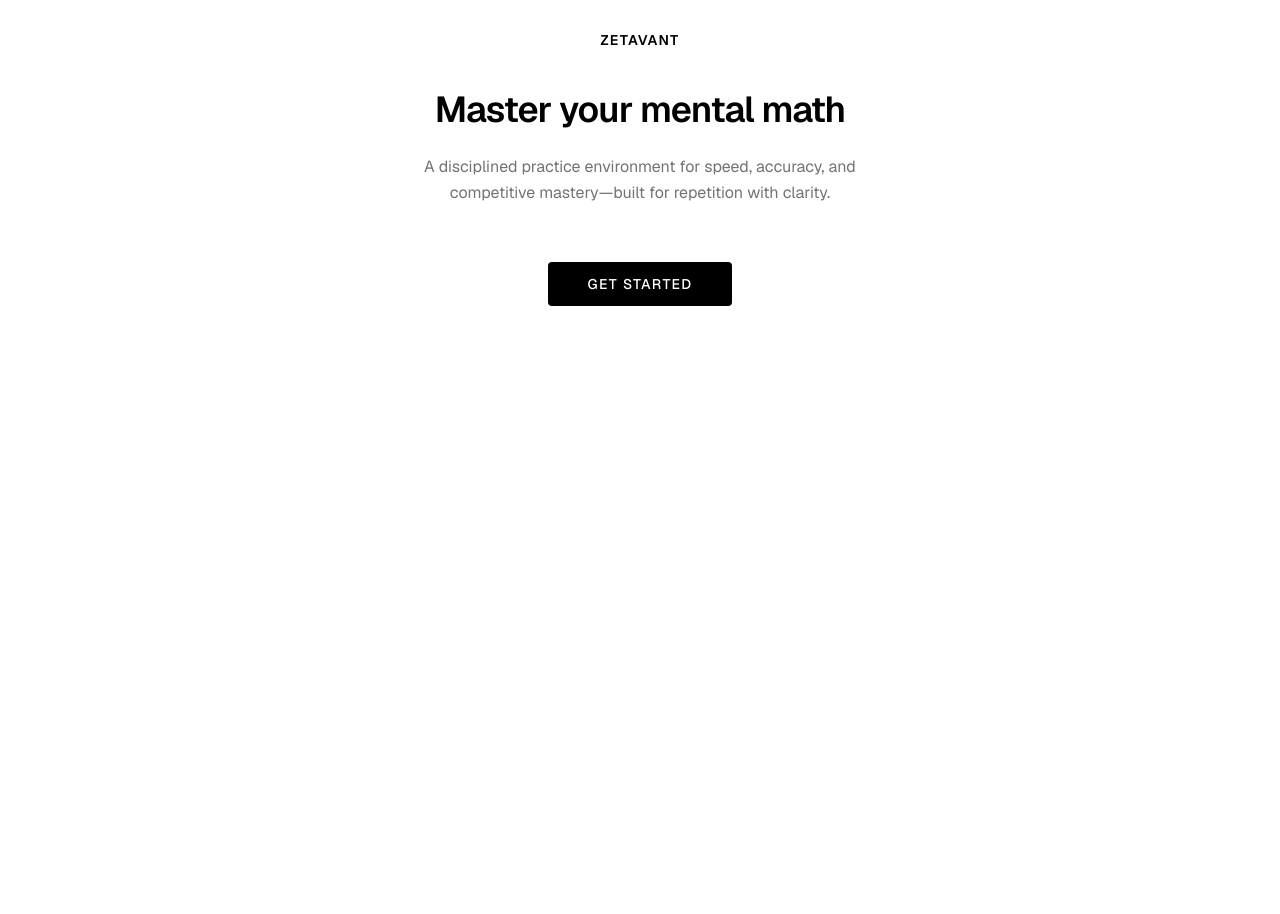
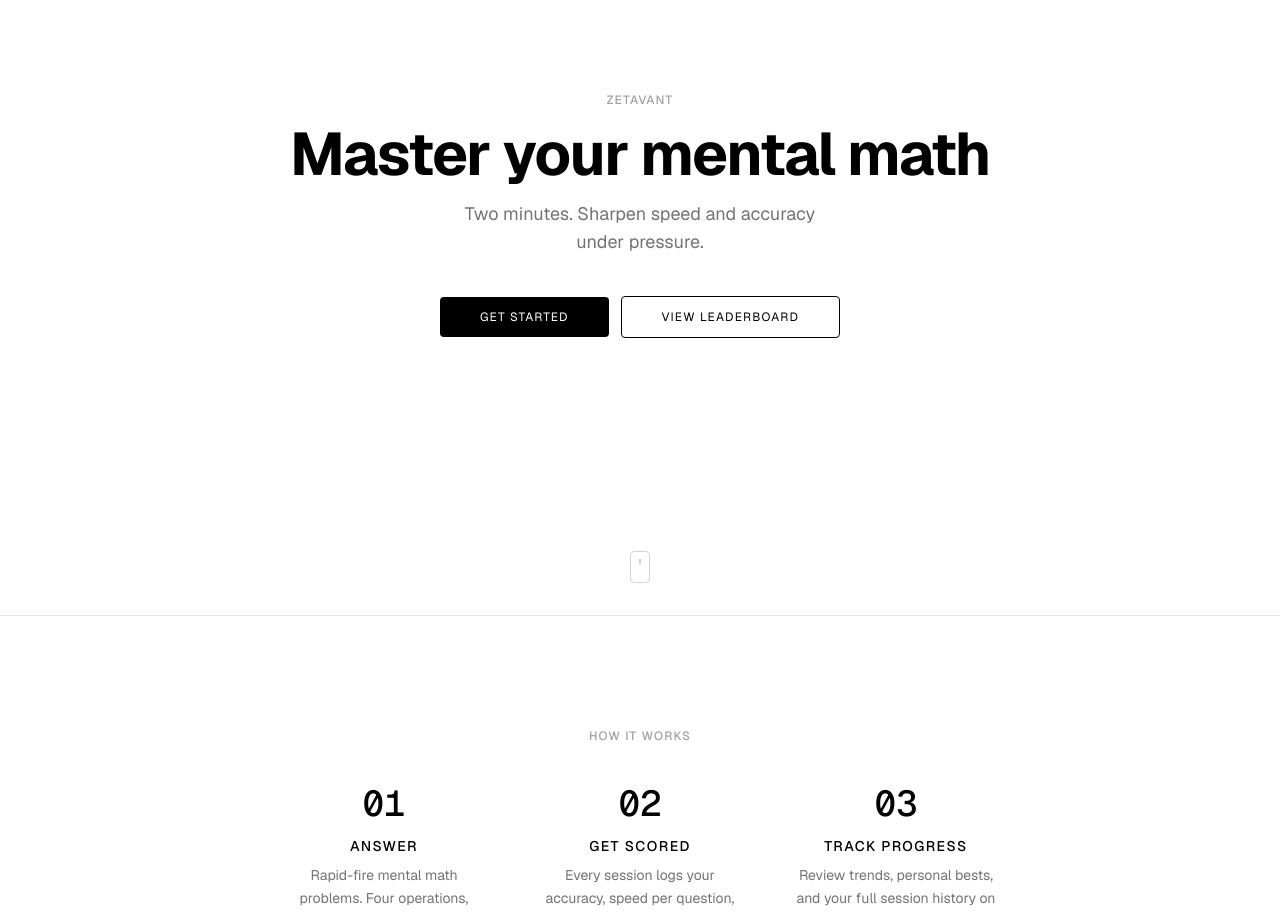
Before and after one commit to michaelflorip/zetalog, a Next.js app: page / in a window 1280 px wide. Shown: the part 280-1194 px from the top of the page. Before the commit the page ends 800 px from the top, so only its background shows below. Built offline with nearby package versions, Linux system fonts and the light colour scheme; no server answers; the database is empty.

Commit message:
fix: animated mouse scroll hint + deduplicate hall of fame by user

```diff
--- a/src/app/page.tsx
+++ b/src/app/page.tsx
@@ -1,8 +1,14 @@
 import Link from "next/link";
 import { createClient } from "@/lib/supabase/server";
 
+const LABEL_MUTED =
+  "text-xs font-medium tracking-widest uppercase text-neutral-400 dark:text-neutral-500";
+
 const PRIMARY_BTN =
-  "inline-flex items-center justify-center bg-black px-10 py-3 text-sm font-medium tracking-widest uppercase text-white transition-colors duration-300 hover:opacity-90 dark:bg-white dark:text-black rounded-sm";
+  "inline-flex items-center justify-center bg-black px-10 py-3 font-sans text-xs tracking-widest uppercase text-white rounded-sm transition-colors duration-300 dark:bg-white dark:text-black";
+
+const GHOST_BTN =
+  "inline-flex items-center justify-center border border-black px-10 py-3 font-sans text-xs tracking-widest uppercase text-black rounded-sm transition-colors duration-300 dark:border-white dark:text-white";
 
 const PRIMARY_BTN_WIDE =
   "inline-flex flex-1 items-center justify-center bg-black px-8 py-4 text-sm font-medium tracking-widest uppercase text-white transition-colors duration-300 hover:opacity-90 dark:bg-white dark:text-black rounded-sm sm:min-w-[200px] sm:flex-none";
@@ -10,32 +16,266 @@ const PRIMARY_BTN_WIDE =
 const OUTLINE_BTN =
   "inline-flex flex-1 items-center justify-center border border-black bg-white px-8 py-4 text-sm font-medium tracking-widest uppercase text-black transition-colors duration-300 hover:bg-neutral-50 dark:border-white dark:bg-black dark:text-white dark:hover:bg-white/10 rounded-sm sm:min-w-[200px] sm:flex-none";
 
+const OPERATOR_SPECS = [
+  { name: "ADDITION", range: "2–100 + 2–100" },
+  { name: "SUBTRACTION", range: "Inverted addition" },
+  { name: "MULTIPLICATION", range: "2–12 × 2–100" },
+  { name: "DIVISION", range: "Inverted multiplication" },
+] as const;
+
+const HOW_IT_WORKS = [
+  {
+    numeral: "01",
+    title: "ANSWER",
+    body: "Rapid-fire mental math problems. Four operations, configurable difficulty. Two minutes on the clock.",
+  },
+  {
+    numeral: "02",
+    title: "GET SCORED",
+    body: "Every session logs your accuracy, speed per question, and operator breakdown. Ranked sessions count toward the leaderboard.",
+  },
+  {
+    numeral: "03",
+    title: "TRACK PROGRESS",
+    body: "Review trends, personal bests, and your full session history on your dashboard. See where time is being lost.",
+  },
+] as const;
+
+interface TopSessionRow {
+  username: string;
+  score: number;
+}
+
+function profileUsername(
+  profiles: { username: string | null } | { username: string | null }[] | null,
+): string {
+  const profile = Array.isArray(profiles) ? profiles[0] : profiles;
+  return profile?.username?.trim() || "—";
+}
+
+async function fetchTopSessions(): Promise<TopSessionRow[]> {
+  try {
+    const supabase = await createClient();
+    const { data, error } = await supabase
+      .from("sessions")
+      .select("score, user_id, profiles!inner(username)")
+      .eq("source", "zetavant")
+      .eq("profiles.is_public", true)
+      .order("score", { ascending: false })
+      .order("created_at", { ascending: false })
+      .limit(50);
+
+    if (error || !data) return [];
+
+    const seen = new Set<string>();
+    const topUsers: TopSessionRow[] = [];
+
+    for (const row of data) {
+      const userId = row.user_id as string;
+      if (!userId || seen.has(userId)) continue;
+
+      seen.add(userId);
+      const raw = row.profiles as
+        | { username: string | null }
+        | { username: string | null }[]
+        | null;
+
+      topUsers.push({
+        username: profileUsername(raw),
+        score: Number(row.score),
+      });
+
+      if (topUsers.length === 5) break;
+    }
+
+    return topUsers;
+  } catch {
+    return [];
+  }
+}
+
+function GuestHome({ topSessions }: { topSessions: TopSessionRow[] }) {
+  return (
+    <>
+      <style>{`
+  @keyframes mouse-scroll {
+    0%, 100% { transform: translateY(0px); }
+    50% { transform: translateY(6px); }
+  }
+  .mouse-dot {
+    animation: mouse-scroll 1.5s ease-in-out infinite;
+  }
+`}</style>
+      <div className="flex flex-1 flex-col bg-white font-sans transition-colors duration-300 dark:bg-black">
+      <section className="relative flex min-h-screen flex-col items-center justify-center text-center">
+        <div className="mx-auto w-full max-w-3xl px-6">
+          <p className={LABEL_MUTED}>Zetavant</p>
+          <h1 className="mt-4 text-4xl font-bold tracking-tight text-black dark:text-white md:text-6xl">
+            Master your mental math
+          </h1>
+          <p className="mx-auto mt-4 max-w-sm text-base text-neutral-500 dark:text-neutral-400 md:text-lg">
+            Two minutes. Sharpen speed and accuracy under pressure.
+          </p>
+          <div className="mt-10 flex flex-col items-center justify-center gap-3 sm:flex-row">
+            <Link href="/signup" className={PRIMARY_BTN}>
+              GET STARTED
+            </Link>
+            <Link href="/leaderboard" className={GHOST_BTN}>
+              VIEW LEADERBOARD
+            </Link>
+          </div>
+        </div>
+        <div className="absolute bottom-8 left-0 right-0 flex justify-center">
+          <div className="flex h-8 w-5 justify-center rounded-sm border border-neutral-300 pt-1.5 dark:border-neutral-600">
+            <div className="mouse-dot h-1.5 w-0.5 rounded-full bg-neutral-300 dark:bg-neutral-600" />
+          </div>
+        </div>
+      </section>
+
+      <section className="border-t border-gray-200 py-20 md:py-28 dark:border-gray-800">
+        <div className="mx-auto max-w-3xl px-6 text-center">
+          <p className={LABEL_MUTED}>How it works</p>
+          <div className="mt-10 grid grid-cols-1 gap-8 md:grid-cols-3 md:gap-12">
+            {HOW_IT_WORKS.map((step) => (
+              <div key={step.numeral}>
+                <p className="font-mono text-4xl font-medium tabular-nums text-black dark:text-white">
+                  {step.numeral}
+                </p>
+                <p className="mt-3 text-sm font-medium tracking-widest uppercase text-black dark:text-white">
+                  {step.title}
+                </p>
+                <p className="mt-2 text-sm leading-relaxed text-neutral-500 dark:text-neutral-400">
+                  {step.body}
+                </p>
+              </div>
+            ))}
+          </div>
+        </div>
+      </section>
+
+      <section className="border-t border-gray-200 py-20 md:py-28 dark:border-gray-800">
+        <div className="mx-auto max-w-3xl px-6 text-center">
+          <p className={LABEL_MUTED}>Hall of fame</p>
+          <p className="mt-1 font-mono text-xs tracking-widest text-neutral-400">
+            TOP SCORES — STANDARD 2-MINUTE SESSIONS
+          </p>
+          <div className="mt-8 w-full">
+            {topSessions.length > 0 ? (
+              topSessions.map((row, index) => (
+                <div
+                  key={`${row.username}-${row.score}-${index}`}
+                  className="flex items-baseline justify-between border-b border-gray-100 py-3 dark:border-gray-900"
+                >
+                  <div className="flex items-baseline">
+                    <span className="w-6 font-mono text-xs tabular-nums text-neutral-400">
+                      #{index + 1}
+                    </span>
+                    <span className="ml-4 font-mono text-sm text-black dark:text-white">
+                      {row.username}
+                    </span>
+                  </div>
+                  <span className="font-mono text-sm font-medium tabular-nums text-black dark:text-white">
+                    {row.score}
+                  </span>
+                </div>
+              ))
+            ) : (
+              <div className="flex items-baseline justify-between border-b border-gray-100 py-3 dark:border-gray-900">
+                <span className="font-mono text-sm text-neutral-400">—</span>
+                <span className="font-mono text-sm text-neutral-400">—</span>
+              </div>
+            )}
+          </div>
+          <p className="mt-4 text-right">
+            <Link
+              href="/leaderboard"
+              className="font-mono text-xs tracking-widest uppercase text-neutral-400 transition-colors duration-300 hover:text-black dark:hover:text-white"
+            >
+              VIEW FULL LEADERBOARD →
+            </Link>
+          </p>
+        </div>
+      </section>
+
+      <section className="border-t border-gray-200 py-20 md:py-28 dark:border-gray-800">
+        <div className="mx-auto max-w-3xl px-6 text-center">
+          <p className={LABEL_MUTED}>Standard protocol</p>
+          <p className="mt-1 font-mono text-xs tracking-widest text-neutral-400">
+            RANKED SESSION — 120 SECONDS
+          </p>
+          <div className="mt-8 divide-y divide-gray-100 dark:divide-gray-900">
+            {OPERATOR_SPECS.map((spec) => (
+              <div
+                key={spec.name}
+                className="flex items-baseline justify-between py-3"
+              >
+                <span className="text-xs font-medium tracking-widest uppercase text-neutral-400">
+                  {spec.name}
+                </span>
+                <span className="font-mono text-sm text-black dark:text-white">
+                  {spec.range}
+                </span>
+              </div>
+            ))}
+          </div>
+        </div>
+      </section>
+
+      <section className="border-t border-gray-200 py-20 md:py-28 dark:border-gray-800">
+        <div className="mx-auto max-w-3xl px-6">
+          <div className="mt-10 rounded-sm border border-gray-200 p-8 dark:border-gray-800 md:flex md:items-center md:justify-between">
+            <div>
+              <p className={LABEL_MUTED}>Sandbox mode</p>
+              <p className="mt-1 text-lg font-medium text-black dark:text-white">
+                Practice on your terms.
+              </p>
+              <p className="mt-2 max-w-sm text-sm leading-relaxed text-neutral-500 dark:text-neutral-400">
+                Configure duration, operators, and number ranges. Sandbox
+                sessions are never ranked — just focused, deliberate practice.
+              </p>
+            </div>
+            <div className="mt-6 shrink-0 md:mt-0 md:ml-12">
+              <Link href="/signup" className={GHOST_BTN}>
+                EXPLORE SANDBOX
+              </Link>
+            </div>
+          </div>
+        </div>
+      </section>
+
+      <section className="border-t border-gray-200 py-20 md:py-28 dark:border-gray-800">
+        <div className="mx-auto max-w-3xl px-6 text-center">
+          <p className={LABEL_MUTED}>Get started</p>
+          <h2 className="mt-2 text-2xl font-bold text-black md:text-3xl dark:text-white">
+            Free. No credit card. Just math.
+          </h2>
+          <Link href="/signup" className={`mt-8 ${PRIMARY_BTN}`}>
+            CREATE ACCOUNT
+          </Link>
+          <p className="mt-4">
+            <Link
+              href="/login"
+              className="font-mono text-xs tracking-widest uppercase text-neutral-400 transition-colors duration-300 hover:text-black dark:hover:text-white"
+            >
+              ALREADY HAVE AN ACCOUNT? LOG IN →
+            </Link>
+          </p>
+        </div>
+      </section>
+    </div>
+    </>
+  );
+}
+
 export default async function Home() {
+  const topSessions = await fetchTopSessions();
   const supabase = await createClient();
   const {
     data: { user },
   } = await supabase.auth.getUser();
 
   if (!user) {
-    return (
-      <div className="flex flex-1 flex-col bg-white font-sans transition-colors duration-300 dark:bg-black">
-        <main className="mx-auto flex w-full max-w-lg flex-1 flex-col items-center justify-center px-8 py-24 text-center">
-          <p className="text-sm font-semibold tracking-widest uppercase text-black transition-colors duration-300 dark:text-white">
-            Zetavant
-          </p>
-          <h1 className="mt-10 text-3xl font-semibold tracking-tight text-black transition-colors duration-300 dark:text-white sm:text-4xl">
-            Master your mental math
-          </h1>
-          <p className="mt-6 max-w-md text-base leading-relaxed text-neutral-500 dark:text-neutral-400">
-            A disciplined practice environment for speed, accuracy, and
-            competitive mastery—built for repetition with clarity.
-          </p>
-          <Link href="/login" className={`mt-14 ${PRIMARY_BTN}`}>
-            Get Started
-          </Link>
-        </main>
-      </div>
-    );
+    return <GuestHome topSessions={topSessions} />;
   }
 
   const { data: latestSession } = await supabase
```
